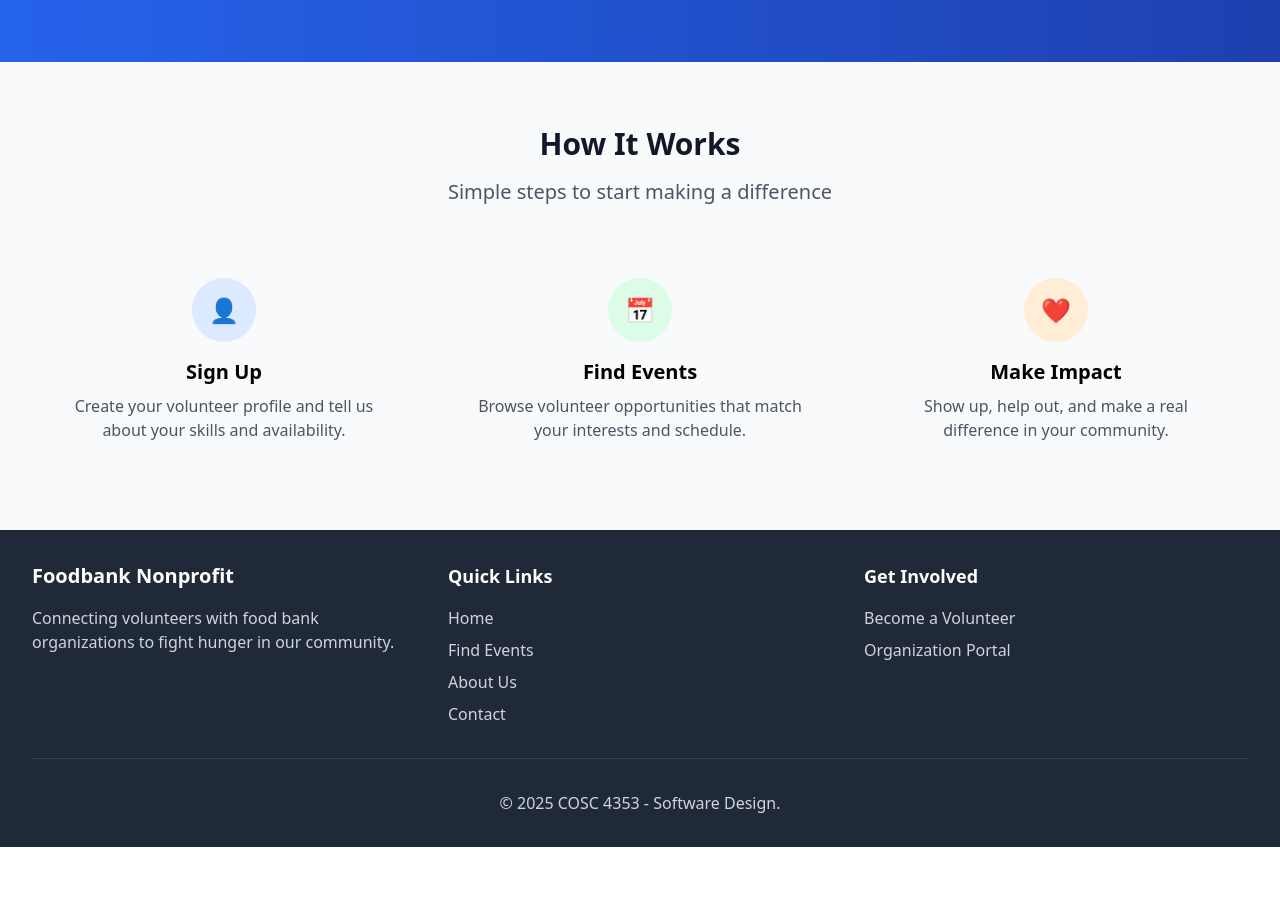
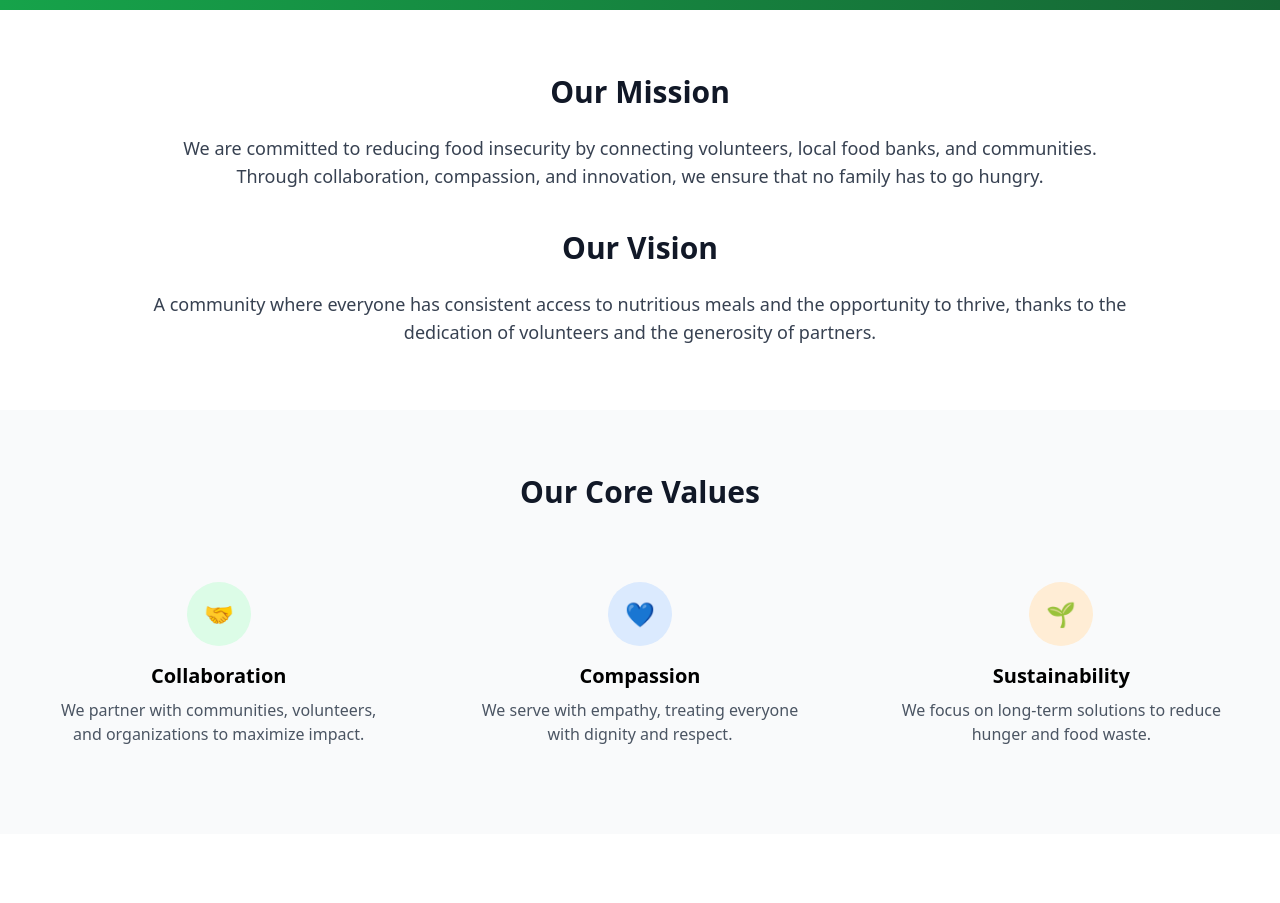
Before and after one commit to tabriz-s/foodbank-volunteer-app, a React (Create React App) app in the folder client/: page /about in a window 1280 px wide. Shown: the part 400-1303 px from the top of the page. Before the commit the page ends 1247 px from the top, so only its background shows below. Built offline with nearby package versions, Linux system fonts and the light colour scheme; no server answers.

Commit message:
Add: About page

```diff
--- a/client/src/App.js
+++ b/client/src/App.js
@@ -7,6 +7,7 @@ import './App.css';
 import Navbar from './components/common/Navbar';
 import Footer from './components/common/Footer';
 import Home from './pages/Home';
+import About from "./pages/About";
 import Login from './pages/auth/Login';
 import Register from './pages/auth/Register';
 
@@ -55,6 +56,7 @@ function App() {
           <Routes>
             {/* Public Routes */}
             <Route path="/" element={<Home />} />
+            <Route path="/about" element={<About />} />
             <Route path="/login" element={<Login />} />
             <Route path="/register" element={<Register />} />
 
--- /dev/null
+++ b/client/src/pages/About.js
@@ -0,0 +1,117 @@
+import React from "react";
+import { CircleUser } from "lucide-react"
+
+const About = () => {
+    return (
+        <div className="min-h-screen">
+            {/* Hero Section */}
+            <section className="bg-gradient-to-r from-green-600 to-green-800 text-white py-20">
+                <div className="max-w-7xl mx-auto px-4 sm:px-6 lg:px-8 text-center">
+                    <h1 className="text-4xl md:text-6xl font-bold mb-6">
+                        About Our Food Bank
+                    </h1>
+                    <p className="text-xl md:text-2xl mb-8 text-green-100">
+                        Together, we fight hunger and bring hope to families in need
+                    </p>
+                </div>
+            </section>
+
+            {/* Mission & Vision */}
+            <section className="py-16 bg-white">
+                <div className="max-w-5xl mx-auto px-6 text-center">
+                    <h2 className="text-3xl font-bold text-gray-900 mb-6">Our Mission</h2>
+                    <p className="text-lg text-gray-700 mb-10">
+                        We are committed to reducing food insecurity by connecting
+                        volunteers, local food banks, and communities. Through
+                        collaboration, compassion, and innovation, we ensure that no family
+                        has to go hungry.
+                    </p>
+
+                    <h2 className="text-3xl font-bold text-gray-900 mb-6">Our Vision</h2>
+                    <p className="text-lg text-gray-700">
+                        A community where everyone has consistent access to nutritious meals
+                        and the opportunity to thrive, thanks to the dedication of
+                        volunteers and the generosity of partners.
+                    </p>
+                </div>
+            </section>
+
+            {/* Values Section */}
+            <section className="py-16 bg-gray-50">
+                <div className="max-w-7xl mx-auto px-6">
+                    <div className="text-center mb-12">
+                        <h2 className="text-3xl font-bold text-gray-900">Our Core Values</h2>
+                    </div>
+
+                    <div className="grid grid-cols-1 md:grid-cols-3 gap-8 text-center">
+                        <div className="p-6">
+                            <div className="bg-green-100 w-16 h-16 rounded-full flex items-center justify-center mx-auto mb-4">
+                                <span className="text-2xl">🤝</span>
+                            </div>
+                            <h3 className="text-xl font-semibold mb-2">Collaboration</h3>
+                            <p className="text-gray-600">
+                                We partner with communities, volunteers, and organizations to
+                                maximize impact.
+                            </p>
+                        </div>
+
+                        <div className="p-6">
+                            <div className="bg-blue-100 w-16 h-16 rounded-full flex items-center justify-center mx-auto mb-4">
+                                <span className="text-2xl">💙</span>
+                            </div>
+                            <h3 className="text-xl font-semibold mb-2">Compassion</h3>
+                            <p className="text-gray-600">
+                                We serve with empathy, treating everyone with dignity and
+                                respect.
+                            </p>
+                        </div>
+
+                        <div className="p-6">
+                            <div className="bg-orange-100 w-16 h-16 rounded-full flex items-center justify-center mx-auto mb-4">
+                                <span className="text-2xl">🌱</span>
+                            </div>
+                            <h3 className="text-xl font-semibold mb-2">Sustainability</h3>
+                            <p className="text-gray-600">
+                                We focus on long-term solutions to reduce hunger and food waste.
+                            </p>
+                        </div>
+                    </div>
+                </div>
+            </section>
+
+            {/* Team Section */}
+            <section className="py-16 bg-white">
+                <div className="max-w-7xl mx-auto px-6">
+                    <div className="text-center mb-12">
+                        <h2 className="text-3xl font-bold text-gray-900 mb-4">Meet Our Team</h2>
+                        <p className="text-gray-600">
+                            Our dedicated volunteers and staff make everything possible!
+                        </p>
+                    </div>
+
+                    <div className="grid grid-cols-1 md:grid-cols-3 gap-8 text-center">
+                        <div className="p-6">
+                            <CircleUser size={128} className="mx-auto mb-4 text-blue-400" />
+                            <h3 className="text-xl font-semibold">Jane Doe</h3>
+                            <p className="text-gray-500">Executive Director</p>
+                        </div>
+
+                        <div className="p-6">
+                            <CircleUser size={128} className="mx-auto mb-4 text-yellow-400" />
+                            <h3 className="text-xl font-semibold">John Smith</h3>
+                            <p className="text-gray-500">Volunteer Coordinator</p>
+                        </div>
+
+                        <div className="p-6">
+                            <CircleUser size={128} className="mx-auto mb-4 text-green-400" />
+                            <h3 className="text-xl font-semibold">Emily Johnson</h3>
+                            <p className="text-gray-500">Community Outreach</p>
+                        </div>
+                    </div>
+                </div>
+            </section>
+        </div>
+    );
+};
+
+export default About;
```
